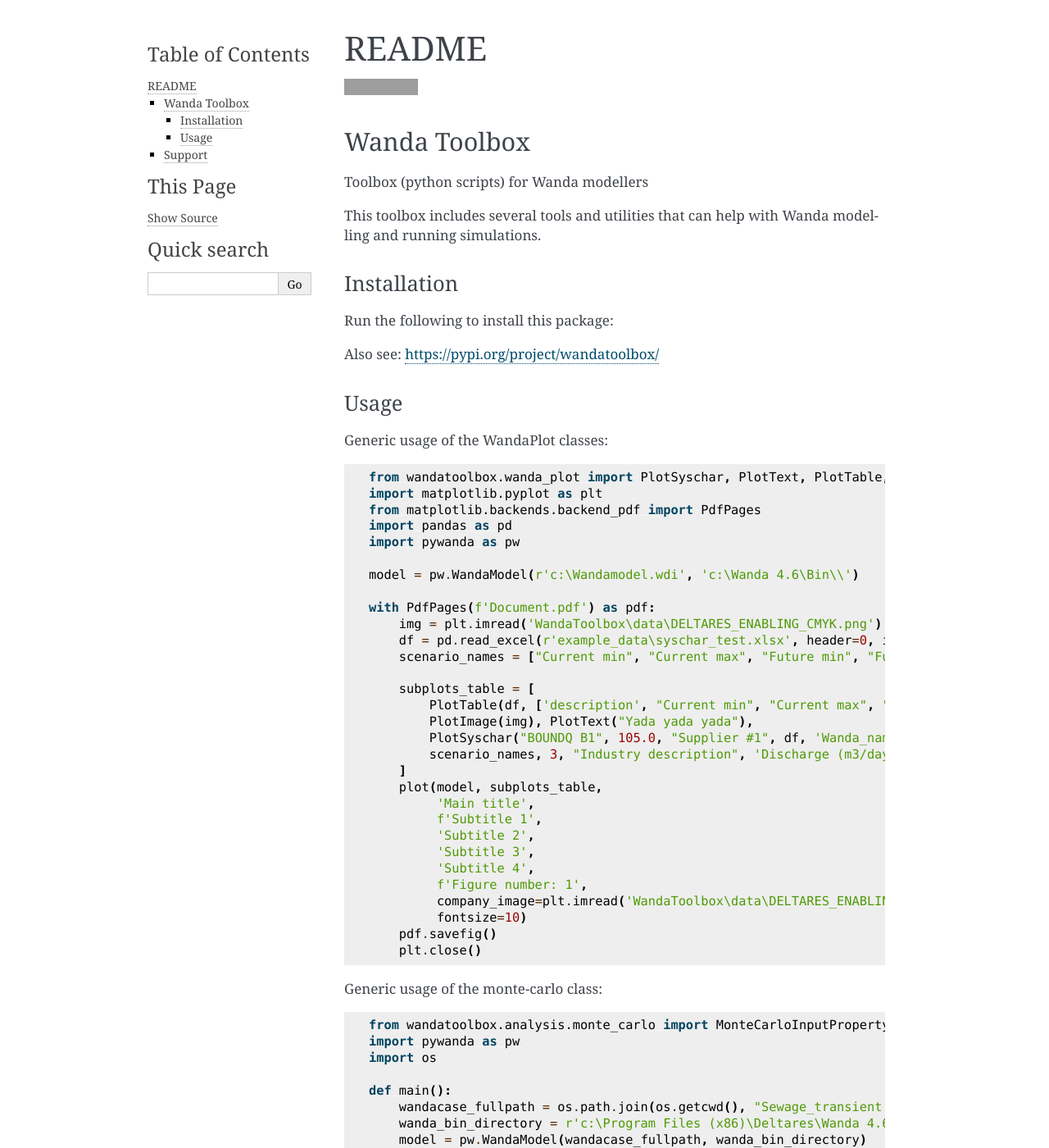
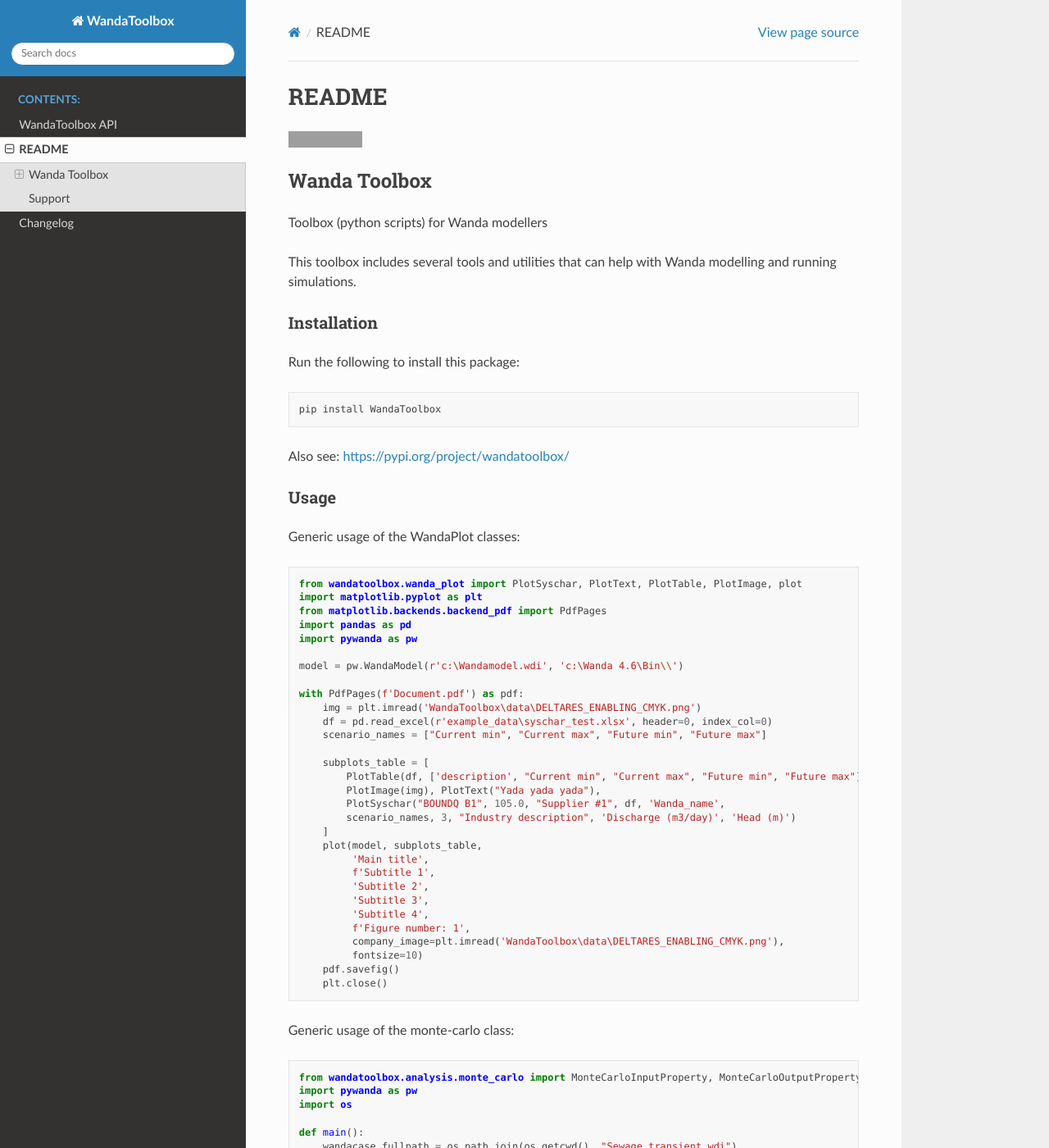
Before and after one commit to MichielTukker/WandaToolbox, a Sphinx documentation site: the page built from docs/readme.rst, in a window 1280 px wide and 1400 px high. Shown: the whole window at 82% size. Built offline with Sphinx 7.4.7 and the Read the Docs theme 2.0.0, drawn with Linux system fonts in a browser that asks for light colours; some of the changed text lies outside the part shown; grey boxes are pictures that could not be loaded.

Commit message:
fixed documentation theme and formatting

````diff
--- a/README.md
+++ b/README.md
@@ -8,9 +8,11 @@ running simulations.
 
 ## Installation
 Run the following to install this package:
-```shell script
+
+```
 pip install WandaToolbox
 ```
+
 Also see: https://pypi.org/project/wandatoolbox/
 
 ## Usage
--- a/docs/conf.py
+++ b/docs/conf.py
@@ -35,6 +35,7 @@ extensions = [
     'sphinx.ext.napoleon',
     # 'recommonmark',
     'm2r2',
+    'sphinx_rtd_theme',
 ]
 
 source_suffix = ['.rst', '.md']
@@ -57,7 +58,7 @@ exclude_patterns = ['_build', 'Thumbs.db', '.DS_Store']
 # The theme to use for HTML and HTML Help pages.  See the documentation for
 # a list of builtin themes.
 #
-html_theme = 'alabaster'
+html_theme = 'sphinx_rtd_theme'
 
 # Add any paths that contain custom static files (such as style sheets) here,
 # relative to this directory. They are copied after the builtin static files,
````
Also changed, not shown: requirements_docs.txt (+8 -0 lines).
